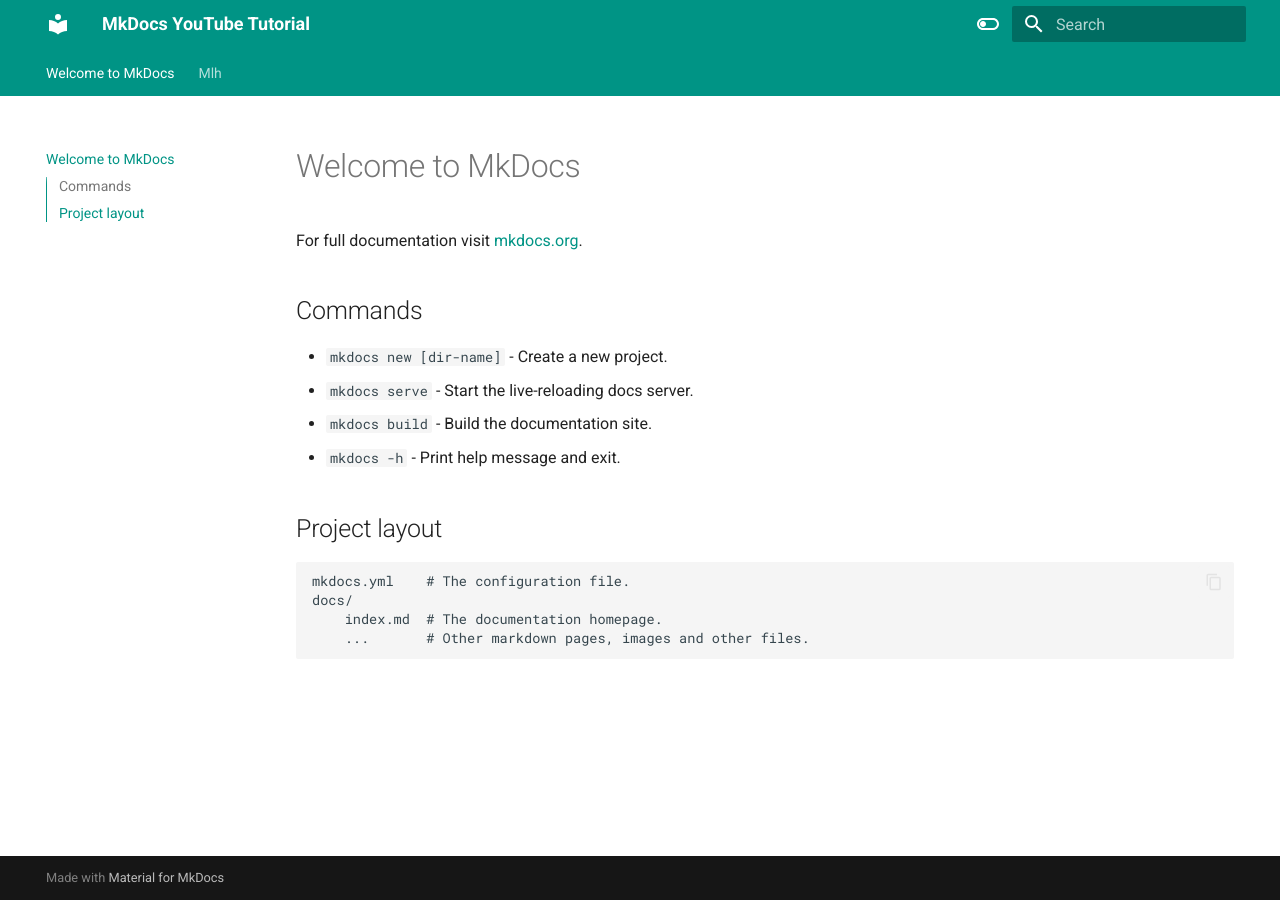
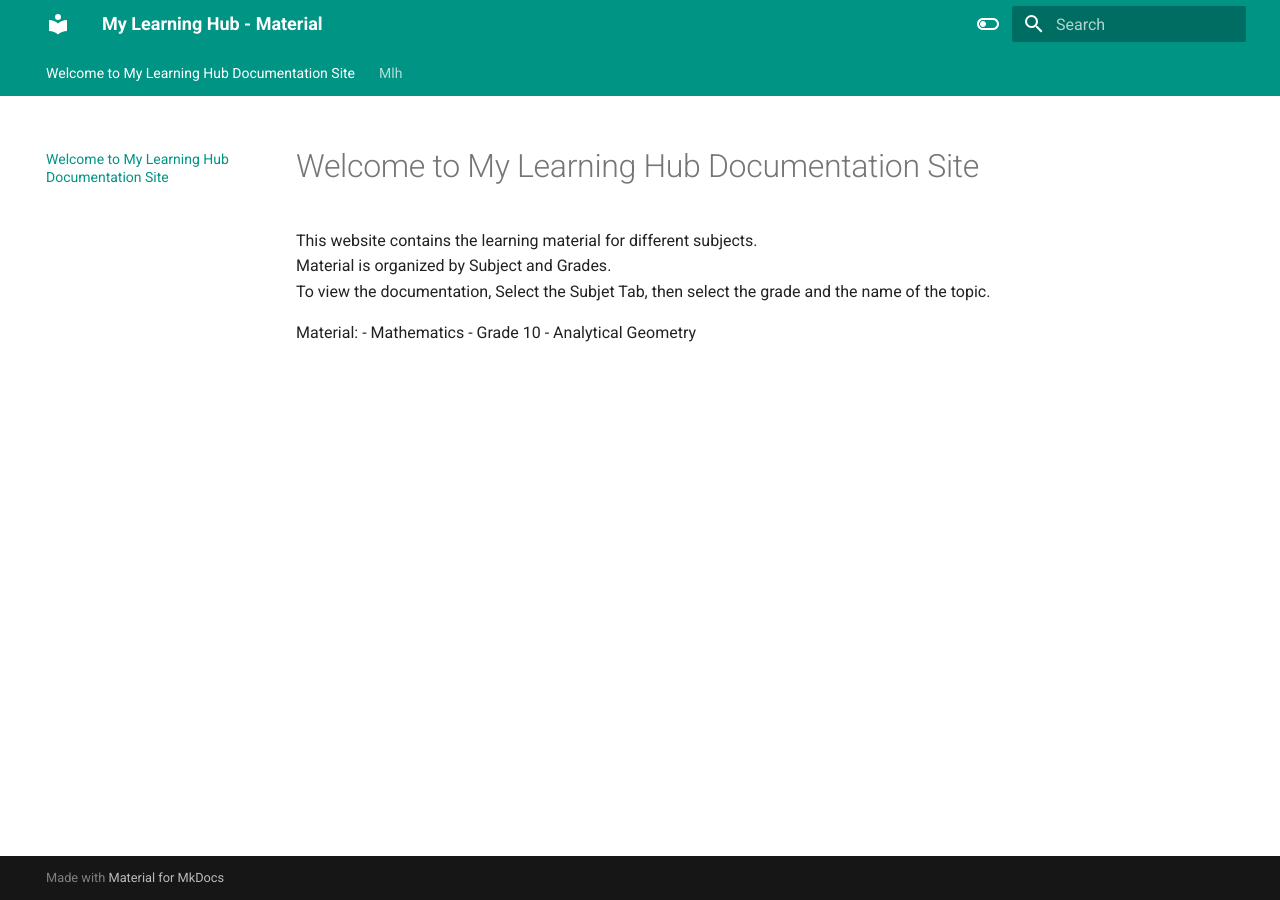
Before and after one commit to rajpal-virk/mlh-material, an MkDocs documentation site: the page built from docs/index.md, in a window 1280 px wide. Built offline with MkDocs 1.6.1 and Material for MkDocs 9.7.7, drawn with Linux system fonts in a browser that asks for light colours.

Commit message:
Updates 2024-03-30 12:36:26

```diff
--- a/docs/index.md
+++ b/docs/index.md
@@ -1,17 +1,10 @@
-# Welcome to MkDocs
+# Welcome to My Learning Hub Documentation Site
 
-For full documentation visit [mkdocs.org](https://www.mkdocs.org).
+This website contains the learning material for different subjects.
+Material is organized by Subject and Grades.
+To view the documentation, Select the Subjet Tab, then select the grade and the name of the topic.
 
-## Commands
-
-* `mkdocs new [dir-name]` - Create a new project.
-* `mkdocs serve` - Start the live-reloading docs server.
-* `mkdocs build` - Build the documentation site.
-* `mkdocs -h` - Print help message and exit.
-
-## Project layout
-
-    mkdocs.yml    # The configuration file.
-    docs/
-        index.md  # The documentation homepage.
-        ...       # Other markdown pages, images and other files.
+Material:
+ - Mathematics
+    - Grade 10
+        - Analytical Geometry
--- a/mkdocs.yml
+++ b/mkdocs.yml
@@ -1,5 +1,5 @@
-site_name: MkDocs YouTube Tutorial
-# site_url: https://james-willett.github.io/mkdocs-material-youtube-tutorial/
+site_name: My Learning Hub - Material
+site_url:  https://rajpal-virk.github.io/mlh-material/
 theme:
   name: material
   features:
```
Also changed, not shown: 1 other file.
